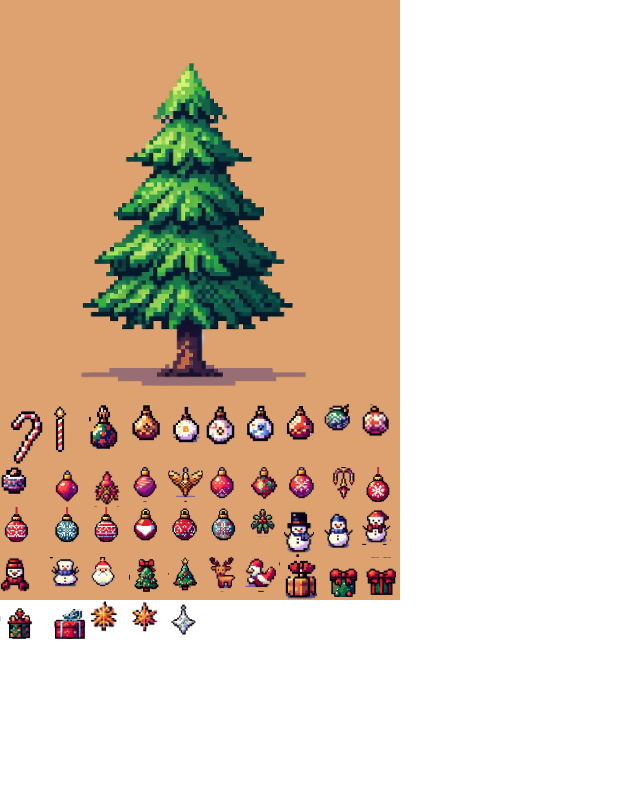
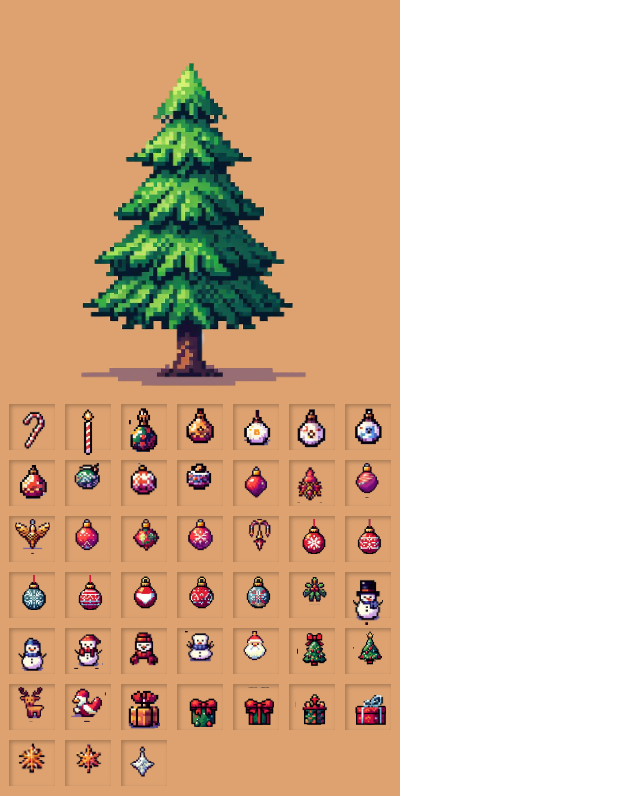
Before and after one commit to k2sebeom/tree-decoration-idle, a React (Create React App) app: page / in a window 1280 px wide. Shown: the whole page, without its empty margins (0-640 px from the left). Built offline with nearby package versions, Linux system fonts and the light colour scheme.

Commit message:
feat: Add item screen

```diff
--- a/src/App.tsx
+++ b/src/App.tsx
@@ -31,12 +31,11 @@ function App() {
     }}>
       <Tree />
 
-      <div style={{
-        display: 'grid',
-        gridTemplateColumns: 'repeat(10, 1fr)'
-      }}>
+      <div className='grid-container'>
         {Object.keys(NAME_MAPPING).map((name) => (
-          <Ornament key={name} type='source' addOrnament={addOrnament} name={name} x={0} y={100} />
+          <div className='grid-item' key={name}>
+            <Ornament type='source' addOrnament={addOrnament} name={name} x={0} y={100} />
+          </div>
         ))}
       </div>
 
--- a/src/index.css
+++ b/src/index.css
@@ -14,7 +14,31 @@ code {
 
 .container {
   width: 400px;
-  height: 600px;
+  /* height: 400px; */
+
+  overflow: hidden;
 
   position: relative;
 }
+
+.grid-container {
+  width: 100%;
+  display: grid;
+  grid-template-columns: repeat(7, 1fr);
+  gap: 10px;
+  justify-content: center;
+  align-items: center;
+  padding-left: 10px;
+  padding-right: 10px;
+
+  margin-bottom: 10px;
+  box-sizing: border-box;
+}
+
+.grid-item {
+  width: 40px;
+  height: 40px;
+  padding: 3px;
+  box-shadow: inset 2px 2px 4px rgba(0, 0, 0, 0.25);
+  text-align: center;
+}
--- a/src/utils/ornaments.ts
+++ b/src/utils/ornaments.ts
@@ -63,7 +63,7 @@ interface OrnamentType {
 export const NAME_MAPPING: Record<string, OrnamentType> = {
     'cane1': {
       source: cane1Img,
-      width: 50,
+      width: 35,
     },
 
     'candle1': {
```
